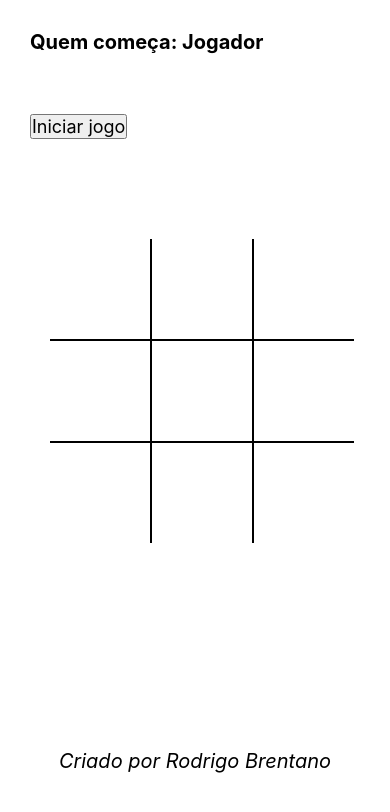
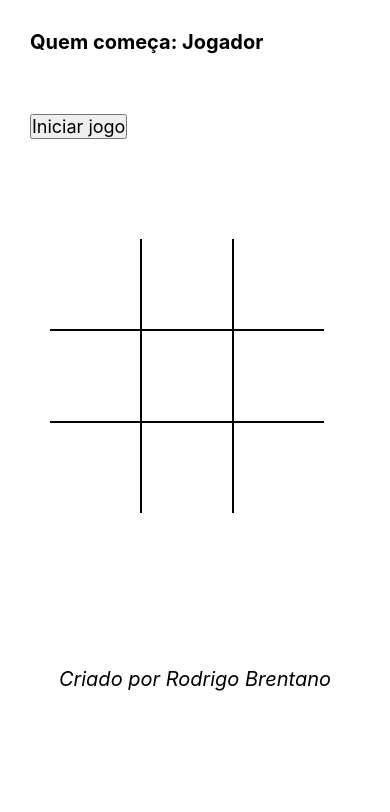
Before and after one commit to RodrigoBJJ94/jogo-da-velha-vs-cpu-javascript-html-css, a plain HTML site: page index.html in a window 390 px wide. Drawn offline with Linux system fonts and the light colour scheme.

Commit message:
Version 1.22

```diff
--- a/assets/css/style.css
+++ b/assets/css/style.css
@@ -96,8 +96,8 @@ footer p {
 }
 @media (max-width: 800px) {
     .position-game {
-        width: 10rem;
-        height: 10rem;
+        width: 9rem;
+        height: 9rem;
         margin: 0;
         padding: 0;
         cursor: pointer;
@@ -108,13 +108,13 @@ footer p {
     }
 
     .div-game {
-        width: 32rem;
-        height: 32rem;
+        width: 28.8rem;
+        height: 28.8rem;
         margin-left: 5rem;
         margin-top: 7rem;
     }
 
     footer p {
-        margint
+        margin-top: 14rem;
     }
 }
```
